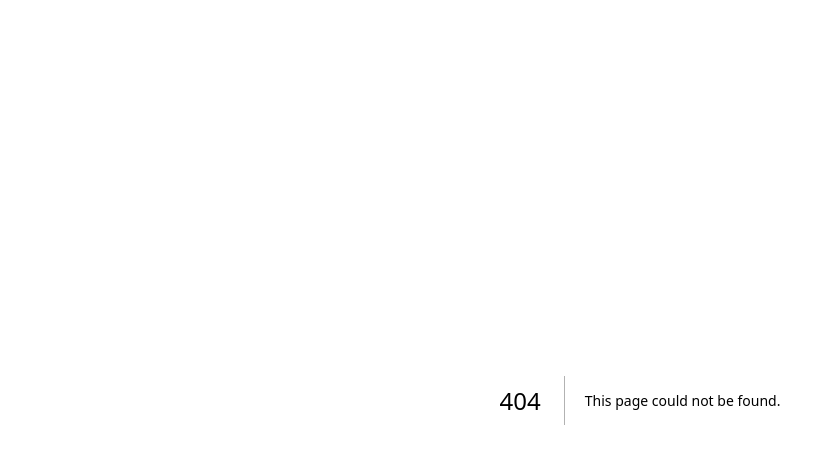
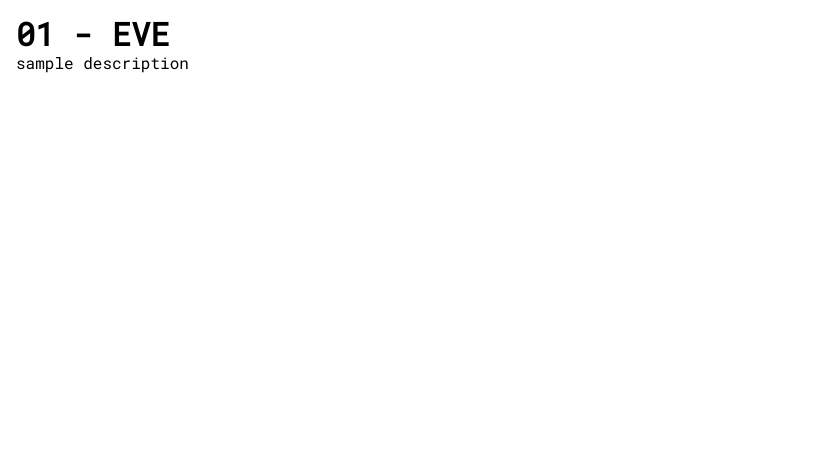
Before and after one commit to ppongpeauk/ppkl.dev, a Next.js app: page /projects/1 in a window 1280 px wide. Before the commit this address had no page. Shown: the top 464 px of the page, without its empty margins (0-826 px from the left). Built offline with nearby package versions, Linux system fonts and the light colour scheme.

Commit message:
add project page template
Signed-off-by: Pete Pongpeauk <kurtsiberg@gmail.com>

```diff
--- /dev/null
+++ b/pages/projects/[projectId].tsx
@@ -0,0 +1,19 @@
+import { useRouter } from "next/router";
+
+export default function Project() {
+  const router = useRouter();
+  const { projectId } = router.query;
+  const projectData = {
+    num: 1,
+    name: "EVE",
+    description: "sample description"
+  }
+
+  return <>
+    <h1>
+      {/* add fancy leading zero if project number is below two digits long */}
+      {(projectData.num < 10) ? 0 : null}{projectData.num} - {projectData.name}
+    </h1>
+    <p>{projectData.description}</p>
+  </>
+}
--- a/styles/globals.css
+++ b/styles/globals.css
@@ -9,6 +9,7 @@
 html, body {
   font-family: "Roboto Mono", monospace;
   overflow-x: hidden;
+  padding: 8px;
 }
 
 /* custom fonts */
```
